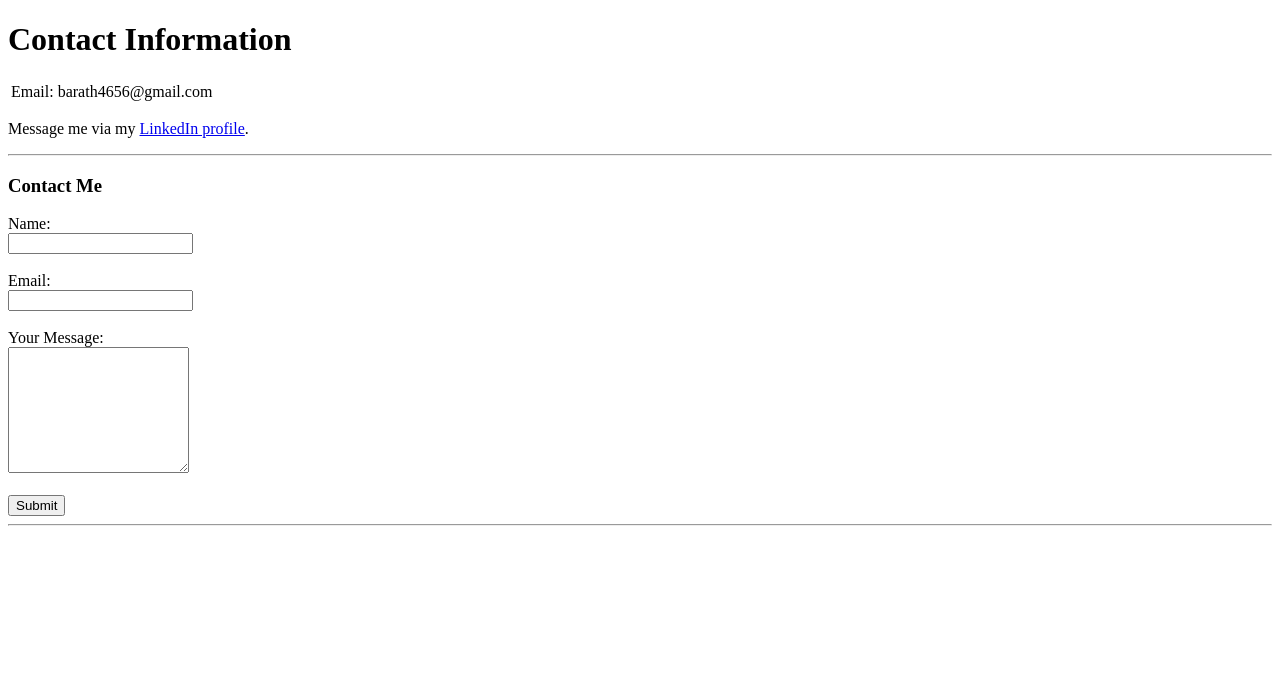
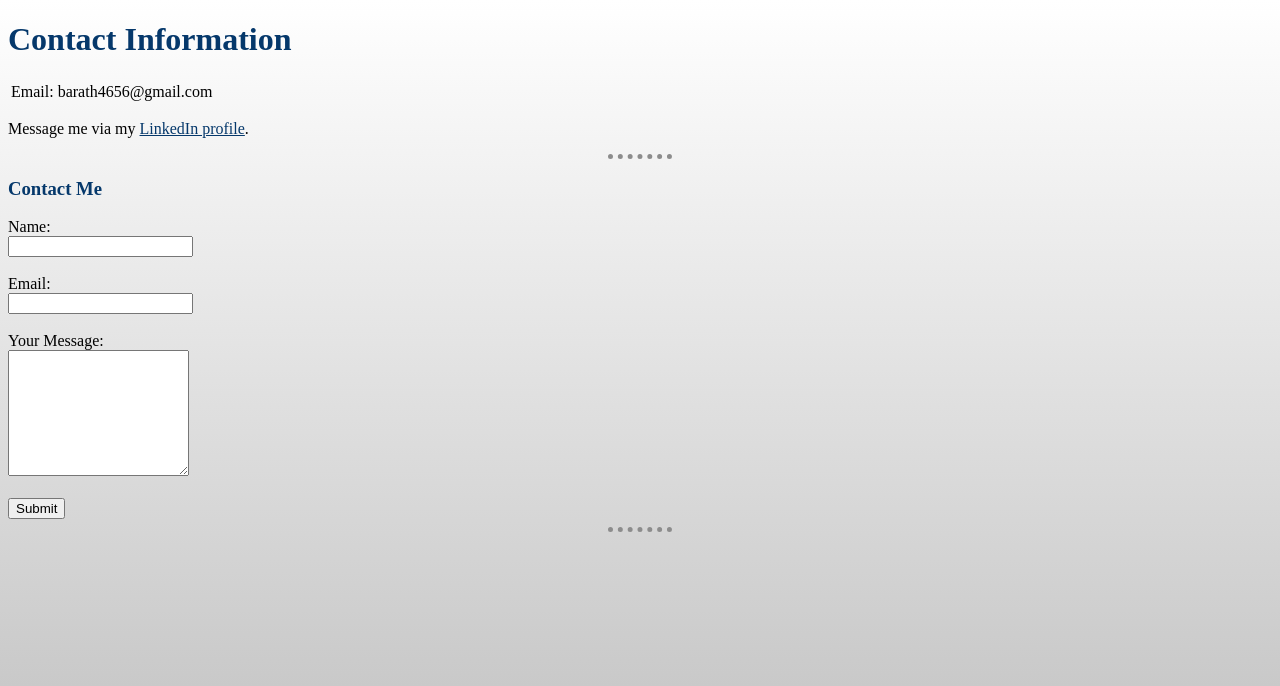
Before and after one commit to BarathOfficial/CV, a plain HTML site: page contact-me.html in a window 1280 px wide. Drawn offline with Linux system fonts and the light colour scheme.

Commit message:
Updated
This is my personal site.....
Made with HTML and CSS.....

```diff
--- a/contact-me.html
+++ b/contact-me.html
@@ -4,6 +4,7 @@
 <head>
   <meta charset="utf-8">
   <title>Contact Me</title>
+  <link rel="stylesheet" href="css/styles.css" />
 </head>
 
 <body>
--- /dev/null
+++ b/css/styles.css
@@ -0,0 +1,17 @@
+Body{
+  background: linear-gradient(white, silver);
+  background-repeat: no-repeat;
+  background-attachment: fixed;
+
+}
+
+hr{
+  border-style : dotted solid;
+  border-width: 0 0 5px;
+  width: 5%;
+  border-color: #8c8c8c;
+}
+
+h1, h3, a{
+  color: #05386B;
+}
```
Also changed, not shown: index.html (+1 -0 lines).
